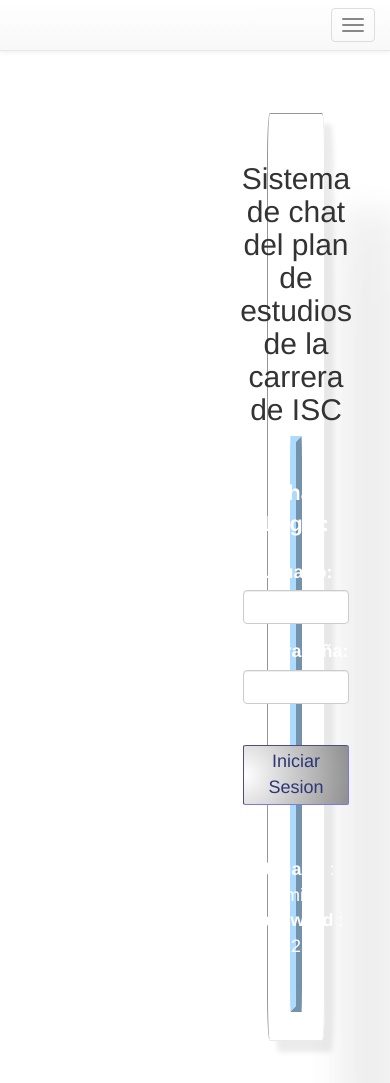
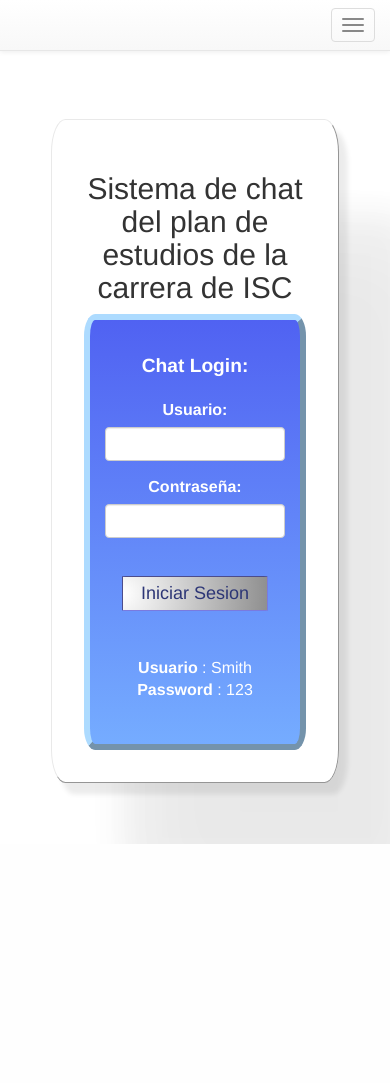
Before and after one commit to CarlosTrej/chatBotForISC, a PHP site: page /login.php in a window 390 px wide. After the commit the page ends 844 px from the top, so only its background shows below. Run offline with PHP 8.4, Linux system fonts and the light colour scheme; some libraries are stand-ins or nearby versions.

Commit message:
Add responsive style to login.php

```diff
--- a/css/index.css
+++ b/css/index.css
@@ -7,13 +7,14 @@
     display: flex;
     flex-direction: column;
     justify-content: center;
-   /*  align-items: center; */
+
     border: 15px outset rgb(136, 146, 239);
     color: #fff;
 }
 #onChat{
 
     border: 1px inset rgb(122, 122, 223);
+    margin: 0 4em;
     border-radius: 3%;
     color: #2d3676;
     font-size: xx-large;
@@ -43,6 +44,7 @@
    #onChat{
         font-size: large;
         padding: 0.2em 1em;
+
     }
     #onChat:hover{
         transition: border .30s;
--- a/css/login.css
+++ b/css/login.css
@@ -2,37 +2,26 @@
 
 #logo:hover{
    border: 3px inset rgb(227, 227, 227);
-
-
-transition: border .18s;
+   transition: border .18s;
 }
 #logo{
     width: 30%;
 }
-
 #ulNav{
-
     display: flex;
     justify-content: space-between;
 }
 .containerLogin{
-
-    border: 0.2px inset rgb(235, 234, 234);
+    border: 0.5px outset rgb(233, 233, 233);
     border-radius: 5%;
-    margin: 9em;
-    padding: 2em;
     text-align: center;
     display: flex;
     flex-direction: column;
     justify-content: center;
     align-items: center;
     margin: 3em 18em;
-    box-shadow:
-    8.6px 11.3px 5.7px rgba(0, 0, 0, 0.08),
-    71.6px 94.5px 32.5px rgba(0, 0, 0, 0.051),
-    94px 124px 80px rgba(0, 0, 0, 0.038);
-
-
+    box-shadow:8.6px 11.3px 5.7px rgba(0, 0, 0, 0.08),71.6px 94.5px 32.5px rgba(0, 0, 0, 0.051),94px 124px 80px rgba(0, 0, 0, 0.038);
+    padding: 2em;
 }
 .row{
     color: #fff;
@@ -45,6 +34,7 @@ transition: border .18s;
     border-radius: 5%;
     width: 100%;
     padding: 2em 0;
+
 }
 
 .btnLogin{
@@ -59,3 +49,29 @@ transition: border .18s;
         transition: border .30s;
         border: 9px outset rgb(127, 127, 127);
     }
+
+@media (max-width: 400px){
+    body{
+   /*      background-color: red; */
+    }
+    .containerLogin{
+        font-size: medium;
+        margin: 3em 10%;
+    }
+    .row{
+        font-size: medium;
+    }
+}
+
+@media (min-width: 400px ) and (max-width: 980px){
+    body{
+       /*  background-color: rgb(0, 255, 4); */
+    }
+    .containerLogin{
+        font-size: medium;
+        margin: 3em 20%;
+    }
+    .row{
+        font-size: medium;
+    }
+}
--- a/index.php
+++ b/index.php
@@ -15,7 +15,7 @@ include('header.php');
 </style>
 <?php include('container.php');?>
 <div class="containerIndex">
-	<h1>Sistema de chat del plan de estudios de  la carrera de ISC</h1>
+	<h1 style="padding: 0 2em;">Sistema de chat del plan de estudios de  la carrera de ISC</h1>
 	<br>
 	<?php if(isset($_SESSION['userid']) && $_SESSION['userid']) { ?>
 		<div class="chat">
@@ -120,7 +120,7 @@ include('header.php');
 		<br>
 		<br>
 		<br>
-		<strong><a href="login.php"  style="text-decoration: none; color:#fff;"><h3 id="onChat">Ingresa al chat</h3></a></strong>
+		<strong><a href="login.php" id="btnContainer" style="text-decoration: none; color:#fff;"><h3 id="onChat">Ingresa al chat</h3></a></strong>
 	<?php } ?>
 	<br>
 	<br>
```
